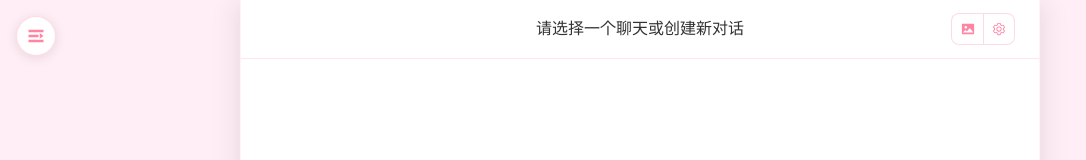
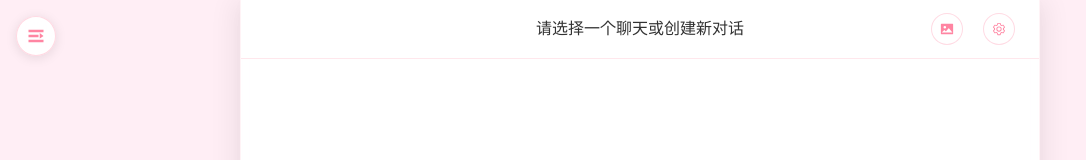
Before and after one commit to demonic-judgment/easy-chat, a Vue app: page / in a window 1280 px wide. Shown: the top 160 px of the page, without its empty margins (0-1086 px from the left). Built offline with nearby package versions, Linux system fonts and the light colour scheme.

Commit message:
Revert commits 0f84db4..0f84db4
This reverts 1 commit(s) from 0f84db4 to 0f84db4.

Reverted commits:
0f84db4 feat: 规划悬浮按钮视频播放方案

Co-authored-by: traeagent <traeagent@users.noreply.github.com>

```diff
--- a/src/views/ChatView.vue
+++ b/src/views/ChatView.vue
@@ -835,29 +835,15 @@ const handlePreviewRequest = async (content: string, images?: PendingImage[]) =>
   right: 24px;
   display: flex;
   align-items: center;
+  gap: 8px;
 }
 
 .media-btn {
   border-color: rgba(255, 133, 162, 0.3);
   color: #ff85a2;
-  border-radius: 8px 0 0 8px;
-  border-right: none;
-  margin: 0;
 }
 
 .media-btn:hover {
-  background: rgba(255, 133, 162, 0.1);
-  border-color: #ff85a2;
-}
-
-.settings-btn {
-  border-radius: 0 8px 8px 0;
-  border-color: rgba(255, 133, 162, 0.3);
-  color: #ff85a2;
-  margin: 0;
-}
-
-.settings-btn:hover {
   background: rgba(255, 133, 162, 0.1);
   border-color: #ff85a2;
 }
@@ -883,6 +869,16 @@ const handlePreviewRequest = async (content: string, images?: PendingImage[]) =>
   font-size: 14px;
   font-weight: 600;
   flex-shrink: 0;
+}
+
+.settings-btn {
+  border-color: rgba(255, 133, 162, 0.3);
+  color: #ff85a2;
+}
+
+.settings-btn:hover {
+  background: rgba(255, 133, 162, 0.1);
+  border-color: #ff85a2;
 }
 
 /* 消息区域 */
```
